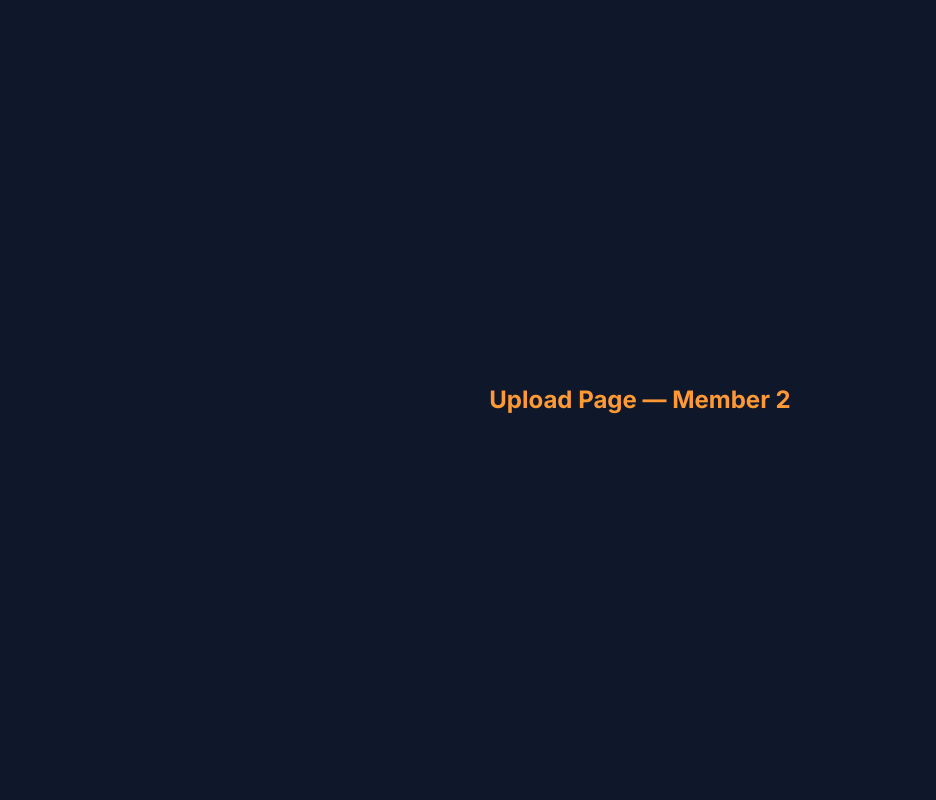
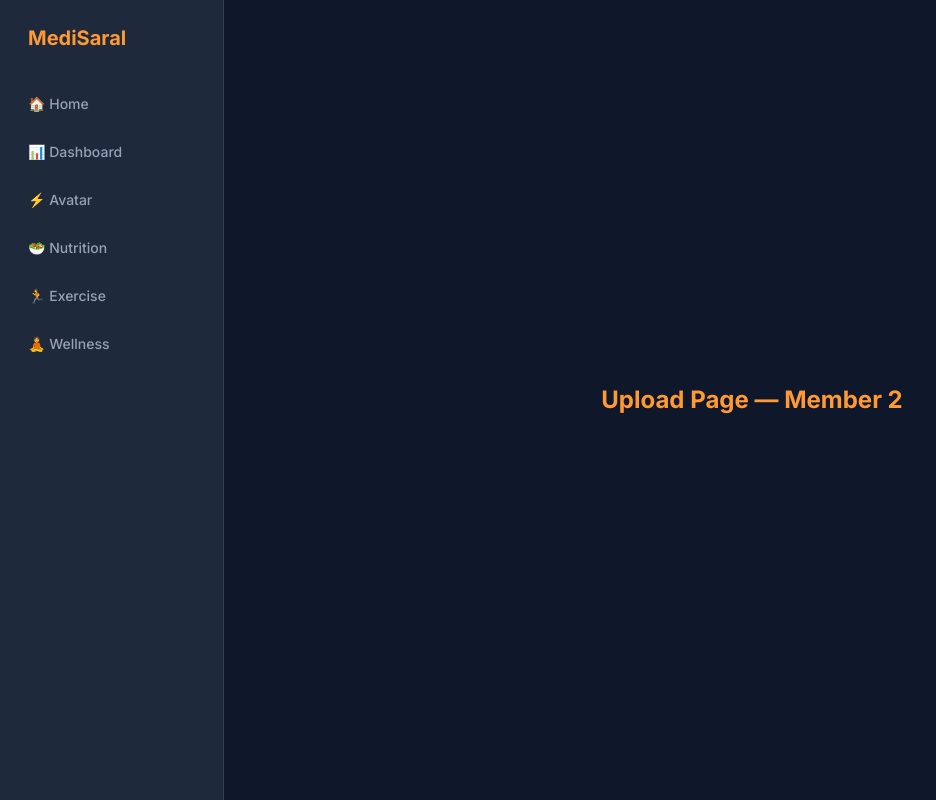
Before and after one commit to Rishabh-j6/reportraahat, a Next.js app in the folder frontend/: page / in a window 1280 px wide. Shown: the whole page, without its empty margins (0-936 px from the left). Built offline with nearby package versions, Linux system fonts and the light colour scheme.

Commit message:
feat: side nav root layout

```diff
--- a/frontend/app/layout.tsx
+++ b/frontend/app/layout.tsx
@@ -1,17 +1,23 @@
-// OWNER: Member 3
-// Root layout — nav bar lives here
-// Add <AvatarPanel /> and <DoctorChat /> here once store is wired
-
 import type { Metadata } from "next"
 import { Inter } from "next/font/google"
 import "./globals.css"
+import Link from "next/link"
 
 const inter = Inter({ subsets: ["latin"] })
 
 export const metadata: Metadata = {
-  title: "ReportRaahat",
-  description: "Samjho Apni Sehat. Jiyo Ek Behtar Zindagi.",
+  title: "MediSaral",
+  description: "Samjho Apni Sehat",
 }
+
+const navLinks = [
+  { href: "/",          label: "🏠 Home"      },
+  { href: "/dashboard", label: "📊 Dashboard" },
+  { href: "/avatar",    label: "⚡ Avatar"     },
+  { href: "/nutrition", label: "🥗 Nutrition"  },
+  { href: "/exercise",  label: "🏃 Exercise"   },
+  { href: "/wellness",  label: "🧘 Wellness"   },
+]
 
 export default function RootLayout({
   children,
@@ -20,9 +26,35 @@ export default function RootLayout({
 }) {
   return (
     <html lang="en">
-      <body className={inter.className}>
-        {/* TODO Member 3: add nav + AvatarPanel + DoctorChat here */}
-        {children}
+      <body className={`${inter.className} flex min-h-screen bg-[#0F172A] text-white`}>
+
+        {/* Side Nav */}
+        <aside className="w-56 min-h-screen bg-[#1E293B] border-r border-[#334155]
+          flex flex-col px-4 py-6 gap-2 fixed left-0 top-0 z-40">
+
+          {/* Logo */}
+          <div className="text-[#FF9933] font-bold text-xl px-3 mb-6">
+            MediSaral
+          </div>
+
+          {/* Links */}
+          {navLinks.map(link => (
+            <Link
+              key={link.href}
+              href={link.href}
+              className="text-slate-400 hover:text-white hover:bg-[#0F172A]
+                px-3 py-2.5 rounded-xl text-sm font-medium transition-all"
+            >
+              {link.label}
+            </Link>
+          ))}
+        </aside>
+
+        {/* Main content — offset by sidebar width */}
+        <main className="ml-56 flex-1 min-h-screen">
+          {children}
+        </main>
+
       </body>
     </html>
   )
```
